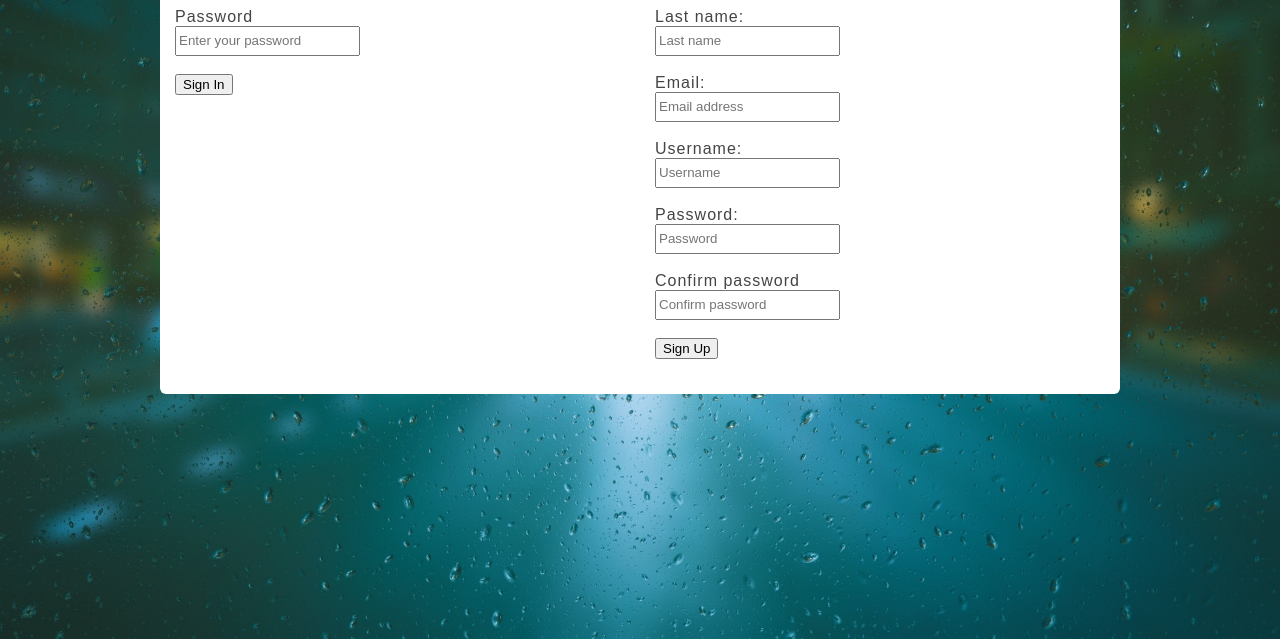
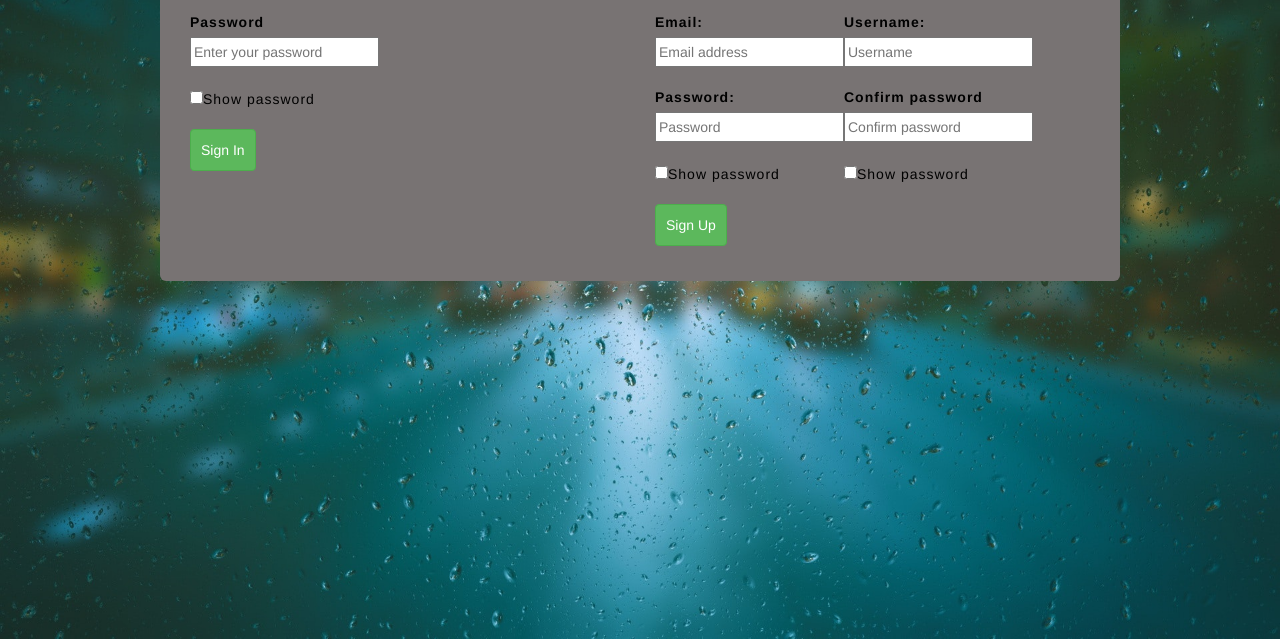
Before and after one commit to NdunguSam01/Simple-Login-Form, a plain HTML site: page index.html in a window 1280 px wide. Shown: the part 161-800 px from the top of the page. Drawn offline with nearby package versions, Linux system fonts and the light colour scheme.

Commit message:
Modified the sign in form

```diff
--- a/index.html
+++ b/index.html
@@ -8,7 +8,10 @@
         <meta name="viewport" content="width=device-width, initial-scale=1.0">
         <meta name="keywords" content="Login Form">
         <link rel="stylesheet" href="styles.css">
-        <script type="text/javascript" src=""></script>
+        <link rel="stylesheet" href="https://maxcdn.bootstrapcdn.com/bootstrap/3.4.1/css/bootstrap.min.css">
+        <script src="https://ajax.googleapis.com/ajax/libs/jquery/3.6.0/jquery.min.js"></script>
+        <script src="https://maxcdn.bootstrapcdn.com/bootstrap/3.4.1/js/bootstrap.min.js"></script>
+        <script type="text/javascript" src="main.js"></script>
         <link rel="icon" href="">
         <link rel="stylesheet" href="https://cdnjs.cloudflare.com/ajax/libs/font-awesome/4.7.0/css/font-awesome.min.css">
         <title>Login Form Using HTML, CSS and Javascript</title>
@@ -16,31 +19,54 @@
     <body>
         <div class="container">
             <div class="column">
-                <form action="main.js" autocomplete="on">
+                <form autocomplete="on">
                     <h2>Sign In</h2>
                     <label for="username">Username:</label><br>
                     <input type="text" placeholder="Enter your username" id="username" required><br><br>
                     <label for="password">Password</label><br>
                     <input type="password" placeholder="Enter your password" id="password" required><br><br>
-                    <button type="submit" onclick="login()">Sign In</button>
+                    <input type="checkbox" onchange="document.getElementById('password').type = this.checked ? 'text' : 'password'">Show password<br><br>
+                    <button type="submit" class="btn btn-success">Sign In</button>
             </form>
         </div>
         <div class="column">
-            <form action="main.js" autocomplete="on">
+            <form autocomplete="on">
                 <h2>Sign Up</h2>
+                <table>
+                    <tr>
+                        <td>
                             <label for="fname">First name:</label><br>
                             <input type="text" id="fname" placeholder="First name" name="fname" required><br><br>
+                        </td>
+                        <td>
                             <label for="lname">Last name:</label><br>
                             <input type="text" id="lname" placeholder="Last name" name="lname" required><br><br>
+                        </td>
+                    </tr>
+                    <tr>
+                        <td>
                             <label for="email">Email:</label><br>
                             <input type="email" id="email" placeholder="Email address" name="email" required><br><br>
+                        </td>
+                        <td>
                             <label for="Rusername">Username:</label><br>
                             <input type="username" id="Rusername" placeholder="Username" name="username" required><br><br>
+                        </td>
+                    </tr>
+                    <tr>
+                        <td>
                             <label for="Rpassword">Password:</label><br>
                             <input type="password" id="Rpassword" placeholder="Password" name="password" required><br><br>
+                            <input type="checkbox" onchange="document.getElementById('Rpassword').type = this.checked ? 'text' : 'password'">Show password<br><br>
+                        </td>
+                        <td>
                             <label for="cPassword">Confirm password</label><br>
                             <input type="password" id="cPassword" placeholder="Confirm password" name="cPassword" required><br><br>
-                <button type="submit" onclick="register()">Sign Up</button>
+                            <input type="checkbox" onchange="document.getElementById('cPassword').type = this.checked ? 'text' : 'password'">Show password<br><br>
+                        </td>
+                    </tr>
+                </table>
+                <button type="submit" class="btn btn-success" onclick="register()">Sign Up</button>
             </form>
         </div>
     </div>
--- a/styles.css
+++ b/styles.css
@@ -12,8 +12,10 @@ body
 }
 .container /*About styling*/
 {
-    background-color: rgb(255, 255, 255);
+    background-color: rgb(120, 115, 115);
+    color: black;
     width: 80%;
+    height: fit-content;
     max-width: 960px;
     margin: 20px auto;
     border-radius: 6px;
@@ -40,3 +42,8 @@ input[type="text"],input[type="password"],input[type="email"],input[type="userna
     height: 30px;
     text-align: left;
 }
+button[type="submit"]
+{
+    padding: 10px;
+    text-align: center;
+}
```
Lines whose indentation alone changed are shown as unchanged.
